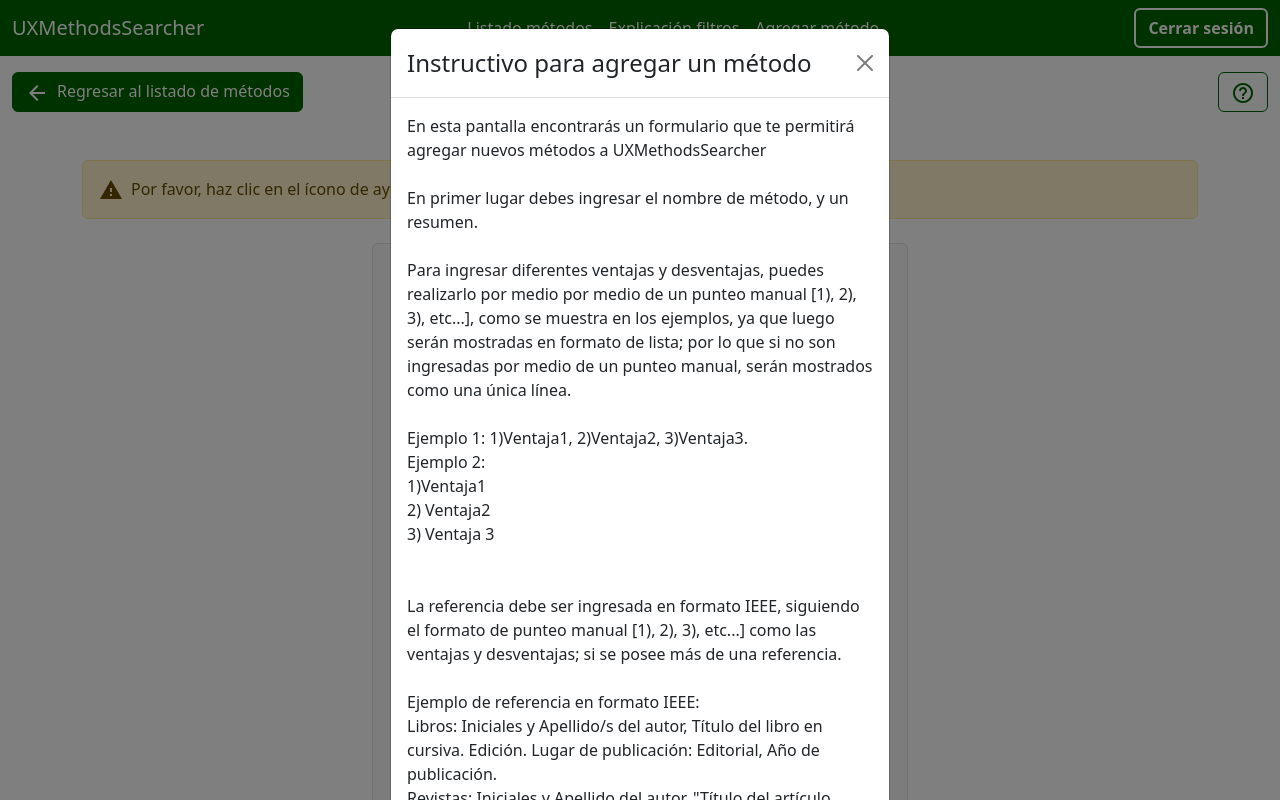
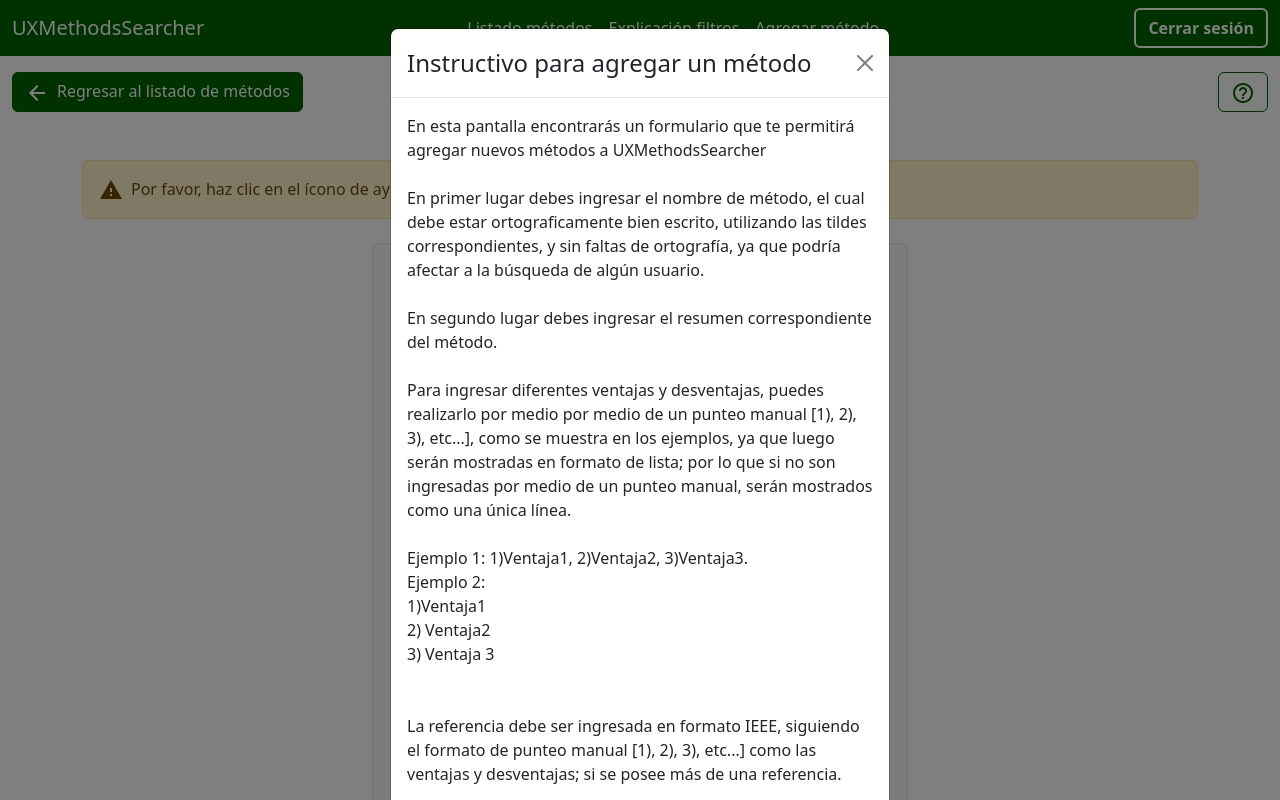
Before and after one commit to Elseba13/UXSearchFront-End, a React (Create React App) app in the folder uxsearch/: page /agregar-metodo in a window 1280 px wide. Both pictures are taken after a click on the button "help_outline". Shown: the top 800 px of the page. Built offline with nearby package versions, Linux system fonts and the light colour scheme.

Commit message:
instructivo de instalación

```diff
--- a/uxsearch/src/AgregarMetodo.js
+++ b/uxsearch/src/AgregarMetodo.js
@@ -172,7 +172,10 @@ const validarCampos = (nombreMetodo, resumenMetodo, ventajasMetodo, desventajasM
                 En esta pantalla encontrarás un formulario que te permitirá agregar nuevos métodos a UXMethodsSearcher
                 <br />
                 <br />
-                En primer lugar debes ingresar el nombre de método, y un resumen.
+                En primer lugar debes ingresar el nombre de método, el cual debe estar ortograficamente bien escrito, utilizando las tildes correspondientes, y sin faltas de ortografía, ya que podría afectar a la búsqueda de algún usuario.
+                <br />
+                <br />
+                En segundo lugar debes ingresar el resumen correspondiente del método.
                 <br />
                 <br />
                 Para ingresar diferentes ventajas y desventajas, puedes realizarlo por medio por medio de un punteo manual [1), 2), 3), etc...], como se muestra en los ejemplos, ya que luego serán mostradas en formato de lista; por lo que si no son ingresadas por medio de un punteo manual, serán mostrados como una única línea.
--- a/uxsearch/src/EditarMetodo.js
+++ b/uxsearch/src/EditarMetodo.js
@@ -172,6 +172,10 @@ function EditarMetodo() {
                     Para realizar la modificación, simplemente debes cambiar el texto en los campos de texto, ingresando la nueva información que te gustaría mostrar.
                     <br />
                     <br />
+                    Recuerda respetar la ortografía de las palabras utilizadas, es muy importante que mantengas la información correcta para los usuarios, sobretodo haz enfasis en el nombre del método, respetando tildes, para facilitar la búsqueda a los usuarios.
+                    <br />
+                    <br />
+                    <br />
                     Para modificar ventajas y desventajas se mantiene el formato del formulario para agregar nuevos métodos, por medio de un punteo manual [1), 2), 3), etc...], como se muestra en los ejemplos.
                     <br />
                     <br />
```
Also changed, not shown: 2 other files (tests, documents, lock files or other folders).
